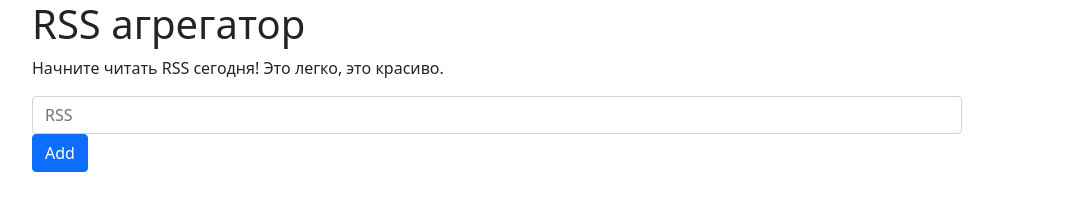
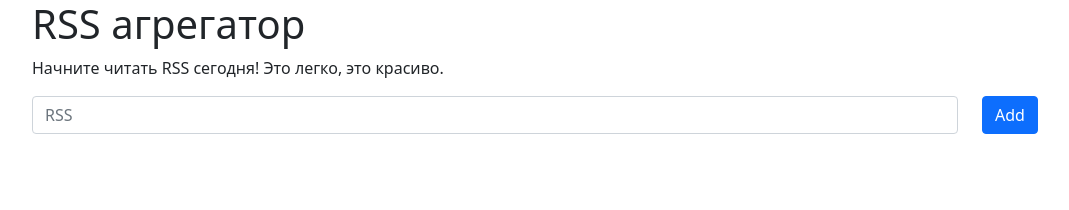
Before and after one commit to maletinchess/frontend-project-lvl3, a website built with webpack: page template.html in a window 1280 px wide. Shown: the whole page, without its empty margins (50-1119 px from the left). Built offline with nearby package versions, Linux system fonts and the light colour scheme.

Commit message:
fix layout-3

```diff
--- a/template.html
+++ b/template.html
@@ -18,7 +18,7 @@
             <p>Начните читать RSS сегодня! Это легко, это красиво.</p>
           </div>
         </div>
-              <div class="form-row">
+              <div class="row">
                 <div class="col-10">
                    <input type="text" class="form-control" placeholder="RSS">
                 </div>
```
Also changed, not shown: public/index.html (+1 -1 lines).
